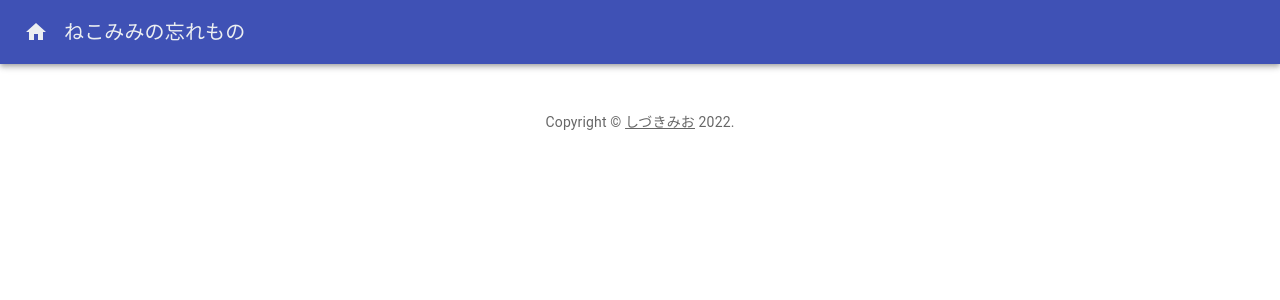
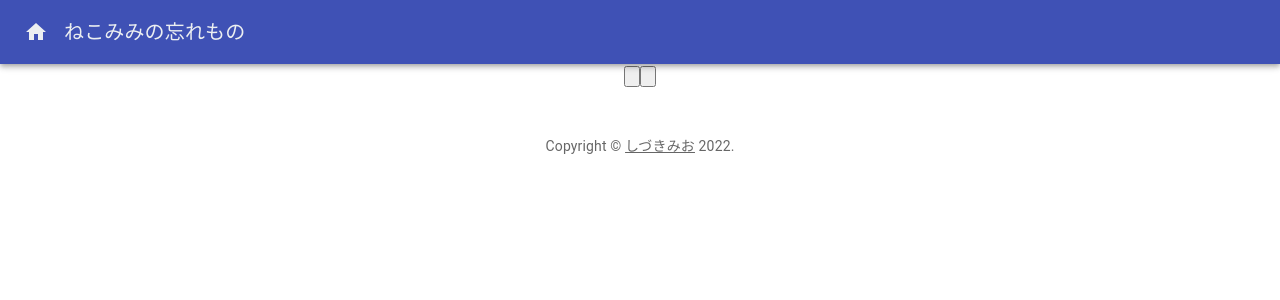
Before and after one commit to shidukimio/nekomimiwasure, a React (Create React App) app: page / in a window 1280 px wide. Shown: the top 300 px of the page. Built offline with nearby package versions, Linux system fonts and the light colour scheme.

Commit message:
ImageGallery実装

```diff
--- /dev/null
+++ b/src/AppImageGallery.tsx
@@ -0,0 +1,10 @@
+import type {ReactImageGalleryItem} from 'react-image-gallery';
+import ImageGallery from 'react-image-gallery';
+
+const images: ReactImageGalleryItem[] = [];
+
+const AppImageGallery = () => (
+  <ImageGallery items={images}/>
+);
+
+export default AppImageGallery;
--- a/src/Home.tsx
+++ b/src/Home.tsx
@@ -1,5 +1,6 @@
 import {AppBar, Box, createTheme, CssBaseline, Link, ThemeProvider, Toolbar, Typography} from '@mui/material';
 import HomeIcon from '@mui/icons-material/Home';
+import AppImageGallery from './AppImageGallery';
 
 const Copyright = () => (
   <Typography variant='body2' color='text.secondary' align='center'>
@@ -40,6 +41,9 @@ export const Home = () => (
         <Typography noWrap variant='h6' component='h1' color='inherit'>ねこみみの忘れもの</Typography>
       </Toolbar>
     </AppBar>
+    <main>
+      <AppImageGallery/>
+    </main>
     {/* Footer */}
     <Box sx={{bgcolor: 'background.paper', p: 6}} component='footer'>
       <Copyright/>
```
